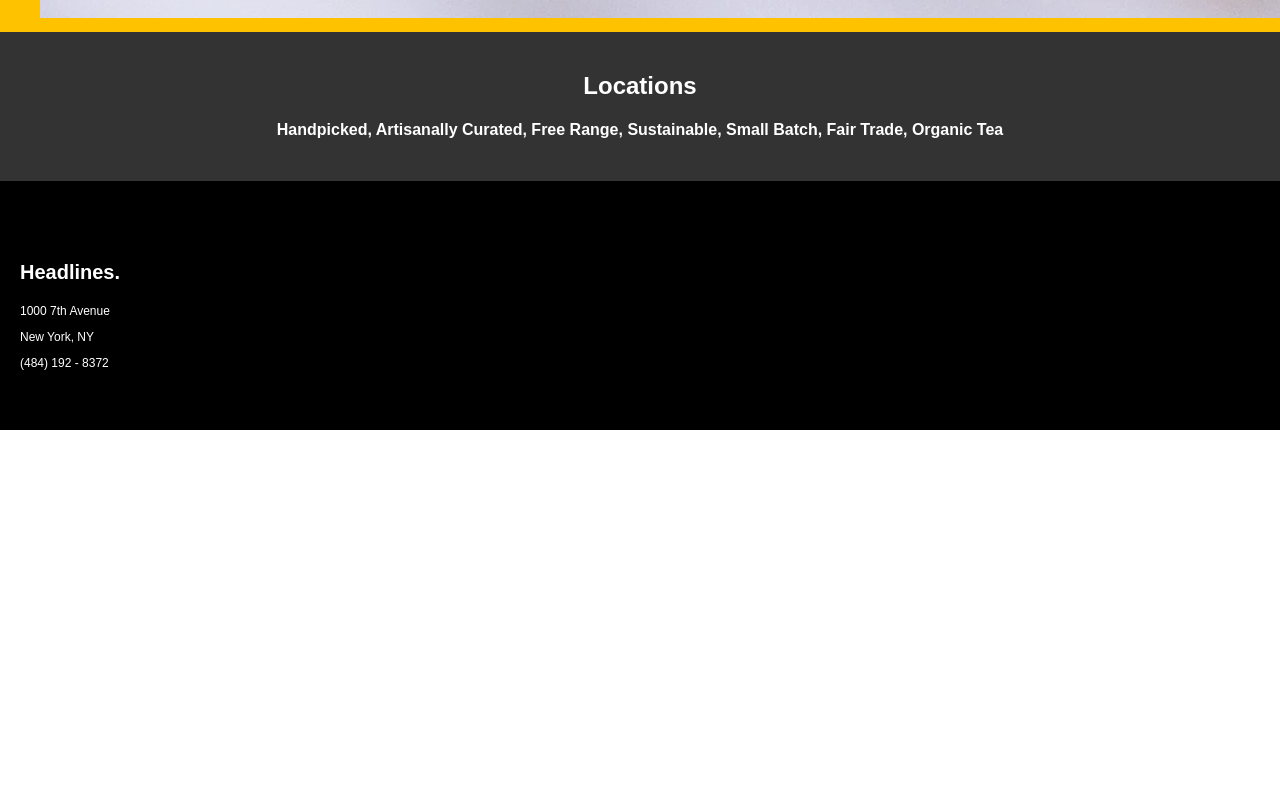
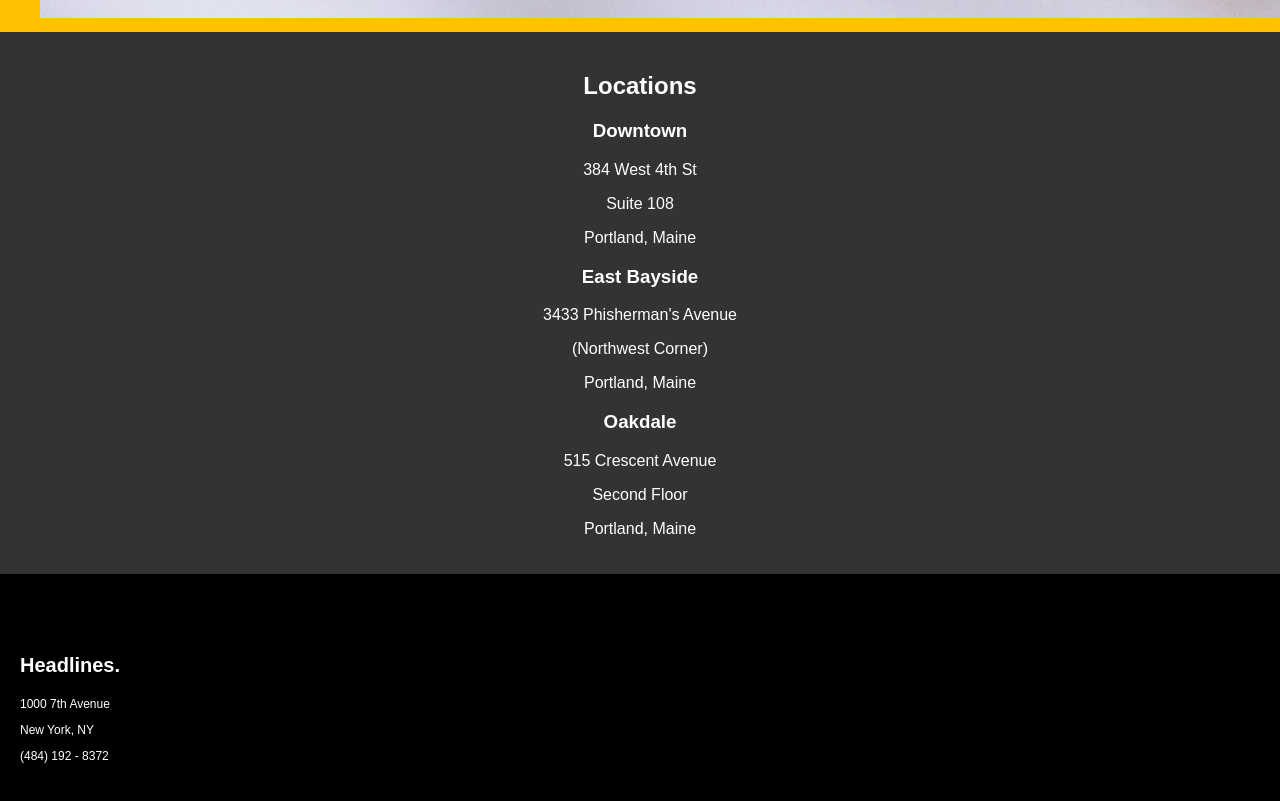
Before and after one commit to JohnMurnen/Tea_Cozy, a plain HTML site: page index.html in a window 1280 px wide. Shown: the part 8340-9141 px from the top of the page. Before the commit the page ends 8770 px from the top, so only its background shows below. Drawn offline with Linux system fonts and the light colour scheme.

Commit message:
updated addresses

```diff
--- a/index.html
+++ b/index.html
@@ -49,8 +49,27 @@
 
   <div class="banner">
     <div class="container">
-      <h2 id="locations">Locations</h2>
-      <h4>Handpicked, Artisanally Curated, Free Range, Sustainable, Small Batch, Fair Trade, Organic Tea</h4>
+        <h2 id="locations">Locations</h2>
+        <div class="address">
+          <h3>Downtown</h3>
+          <p>384 West 4th St</p>
+          <p>Suite 108</p>
+          <p>Portland, Maine</p>
+        </div>
+
+        <div class="address">
+            <h3>East Bayside</h3>
+            <p>3433 Phisherman's Avenue</p>
+            <p>(Northwest Corner)</p>
+            <p>Portland, Maine</p>
+        </div>
+
+        <div class="address">
+            <h3>Oakdale</h3>
+            <p>515 Crescent Avenue</p>
+            <p>Second Floor</p>
+            <p>Portland, Maine</p>
+        </div>
     </div>
   </div>
 
```
